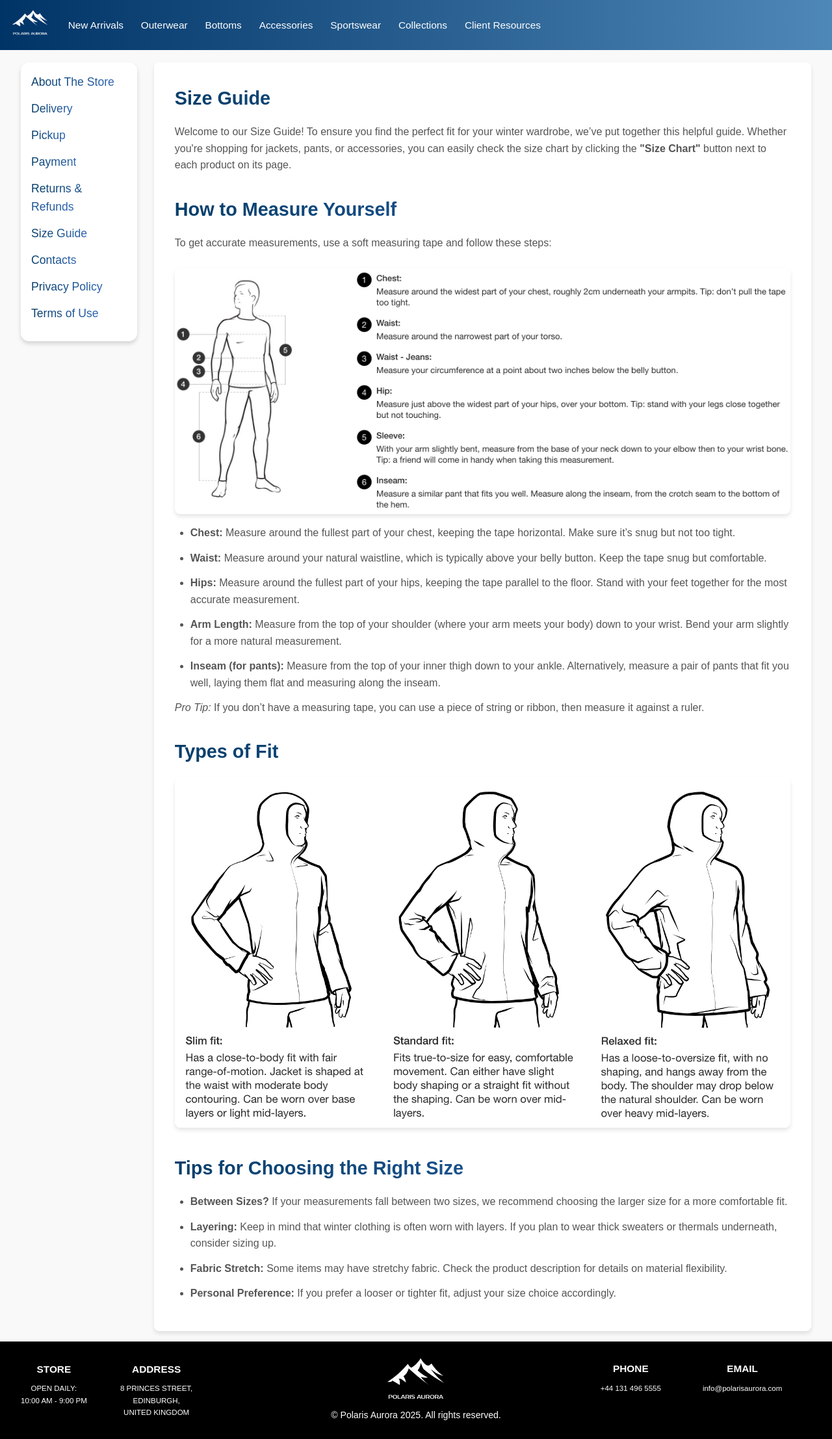
After one commit to lystarblone/clothes_site, a Django app: page /client_resources/size_guide in a window 1280 px wide. The commit adds this page. Shown: the whole page at 65% size. Run offline with Django 5.2, Linux system fonts and the light colour scheme.

Commit message:
Finish client resources block

```diff
--- a/main/static/main/css/guides.css
+++ b/main/static/main/css/guides.css
@@ -155,3 +155,40 @@ body {
     border-radius: 8px;
     box-shadow: 0 4px 6px rgba(0, 0, 0, 0.1);
 }
+
+
+
+
+
+.measurement-guide {
+    display: flex;
+    justify-content: center;
+    margin-top: 2vw;
+}
+
+.measurement-image {
+    width: 100%;
+    max-width: 100%;
+    height: auto;
+    border-radius: 0.7vw;
+    box-shadow: 0 4px 6px rgba(0, 0, 0, 0.1);
+}
+
+.combined-fits-image {
+    width: 100%;
+    max-width: 100%;
+    height: auto;
+    border-radius: 0.7vw;
+    box-shadow: 0 4px 6px rgba(0, 0, 0, 0.1);
+}
+
+.fit-descriptions {
+    display: flex;
+    gap: 2rem;
+    flex-wrap: wrap;
+}
+
+.fit-description {
+    flex: 1;
+    text-align: center;
+}
--- /dev/null
+++ b/main/templates/main/client_resources/size_guide.html
@@ -0,0 +1,46 @@
+{% extends "main/guides.html" %}
+{% load static %}
+
+{% block client_resources_content %}
+<section class="about-section">
+    <h1 class="about-title">Size Guide</h1>
+
+    <p>
+        Welcome to our Size Guide! To ensure you find the perfect fit for your winter wardrobe, we’ve put together this helpful guide. Whether you're shopping for jackets, pants, or accessories, you can easily check the size chart by clicking the <strong>"Size Chart"</strong> button next to each product on its page.
+    </p>
+
+    <h2 class="mission-title">How to Measure Yourself</h2>
+    <p>
+        To get accurate measurements, use a soft measuring tape and follow these steps:
+    </p>
+
+    <div class="measurement-guide">
+        <img src="{% static 'main/img/measurement_guide.png' %}" alt="Measurement Guide" class="measurement-image">
+    </div>
+
+    <ol class="mission-list">
+        <li><strong>Chest:</strong> Measure around the fullest part of your chest, keeping the tape horizontal. Make sure it’s snug but not too tight.</li>
+        <li><strong>Waist:</strong> Measure around your natural waistline, which is typically above your belly button. Keep the tape snug but comfortable.</li>
+        <li><strong>Hips:</strong> Measure around the fullest part of your hips, keeping the tape parallel to the floor. Stand with your feet together for the most accurate measurement.</li>
+        <li><strong>Arm Length:</strong> Measure from the top of your shoulder (where your arm meets your body) down to your wrist. Bend your arm slightly for a more natural measurement.</li>
+        <li><strong>Inseam (for pants):</strong> Measure from the top of your inner thigh down to your ankle. Alternatively, measure a pair of pants that fit you well, laying them flat and measuring along the inseam.</li>
+    </ol>
+
+    <p>
+        <em>Pro Tip:</em> If you don’t have a measuring tape, you can use a piece of string or ribbon, then measure it against a ruler.
+    </p>
+
+    <h2 class="mission-title">Types of Fit</h2>
+    <div class="fit-types">
+        <img src="{% static 'main/img/combined_fits.png' %}" alt="Types of Fit" class="combined-fits-image">
+    </div>
+
+    <h2 class="mission-title">Tips for Choosing the Right Size</h2>
+    <ul class="mission-list">
+        <li><strong>Between Sizes?</strong> If your measurements fall between two sizes, we recommend choosing the larger size for a more comfortable fit.</li>
+        <li><strong>Layering:</strong> Keep in mind that winter clothing is often worn with layers. If you plan to wear thick sweaters or thermals underneath, consider sizing up.</li>
+        <li><strong>Fabric Stretch:</strong> Some items may have stretchy fabric. Check the product description for details on material flexibility.</li>
+        <li><strong>Personal Preference:</strong> If you prefer a looser or tighter fit, adjust your size choice accordingly.</li>
+    </ul>
+</section>
+{% endblock client_resources_content %}
--- a/main/templates/main/guides.html
+++ b/main/templates/main/guides.html
@@ -17,10 +17,10 @@
             <li><a href="{% url 'pickup' %}">Pickup</a></li>
             <li><a href="{% url 'payment' %}">Payment</a></li>
             <li><a href="{% url 'returns_and_refunds' %}">Returns & Refunds</a></li>
-            <li><a href="{% url 'new_stuff' %}">Size Guide</a></li>
-            <li><a href="{% url 'new_stuff' %}">Contacts</a></li>
-            <li><a href="{% url 'new_stuff' %}">Privacy Policy</a></li>
-            <li><a href="{% url 'new_stuff' %}">Terms of Use</a></li>
+            <li><a href="{% url 'size_guide' %}">Size Guide</a></li>
+            <li><a href="{% url 'contacts' %}">Contacts</a></li>
+            <li><a href="{% url 'privacy_policy' %}">Privacy Policy</a></li>
+            <li><a href="{% url 'terms_of_use' %}">Terms of Use</a></li>
         </ul>
     </div>
 
--- a/main/urls.py
+++ b/main/urls.py
@@ -14,4 +14,8 @@ urlpatterns = [
     path("client_resources/pickup", views.pickup, name="pickup"),
     path("client_resources/payment", views.payment, name="payment"),
     path("client_resources/returns_and_refunds", views.returns_and_refunds, name="returns_and_refunds"),
+    path("client_resources/size_guide", views.size_guide, name="size_guide"),
+    path("client_resources/contacts", views.contacts, name="contacts"),
+    path("client_resources/privacy_policy", views.privacy_policy, name="privacy_policy"),
+    path("client_resources/terms_of_use", views.terms_of_use, name="terms_of_use"),
 ]
--- a/main/views.py
+++ b/main/views.py
@@ -39,5 +39,17 @@ def payment(request):
 def returns_and_refunds(request):
     return render(request, "main/client_resources/returns_and_refunds.html", {"title": "Returns and refunds"})
 
+def size_guide(request):
+    return render(request, "main/client_resources/size_guide.html", {"title": "Size Guide"})
+
+def contacts(request):
+    return render(request, "main/client_resources/contacts.html", {"title": "Contacts"})
+
+def privacy_policy(request):
+    return render(request, "main/client_resources/privacy_policy.html", {"title": "Privacy Policy"})
+
+def terms_of_use(request):
+    return render(request, "main/client_resources/terms_of_use.html", {"title": "Terms of Use"})
+
 def page_not_found(request, exception):
     return HttpResponseNotFound('Страница не найдена')
```
Also changed, not shown: main/templates/main/client_resources/contacts.html (added, +33 -0 lines), main/templates/main/client_resources/privacy_policy.html (added, +47 -0 lines), main/templates/main/client_resources/terms_of_use.html (added, +55 -0 lines), main/static/main/img/combined_fits.png (added), main/static/main/img/measurement_guide.png (added).
